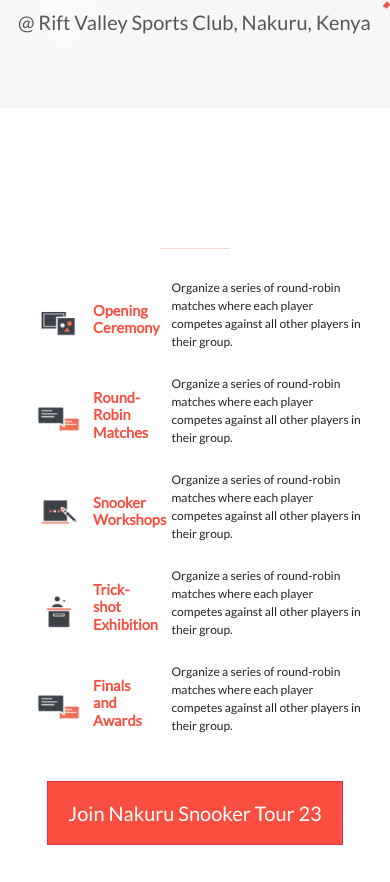
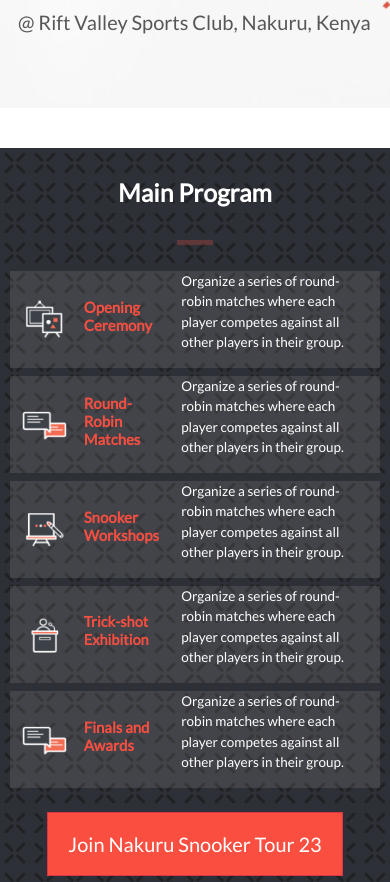
Before and after one commit to egichuhis/nakuru-snooker-tour, a website: page index.html in a window 390 px wide. Shown: the part 530-1412 px from the top of the page. Drawn offline with nearby package versions, Linux system fonts and the light colour scheme.

Commit message:
Fix main program section mobile view

```diff
--- a/index.html
+++ b/index.html
@@ -86,90 +86,79 @@
 
         <!-- Main Program Section -->
 
-        <section class="py-4 py-xl-5">
-            <div class="container" style="padding-top: 30px;padding-bottom: 30px;">
-                <div>
-                    <h2 class="fw-bold text-center text-white mb-3"
-                        style="border-bottom-width: 9px;border-bottom-color: #fa4f40;">Main Program</h2>
-                    <hr
-                        style="color: #fa4f40;width: 70px;margin-right: auto;margin-left: auto;padding: 0px;line-height: 24px;border-bottom-style: solid;" />
+        <section class="py-xl-5 program-section">
+            <div class="container main-program">
+                <div class="d-flex flex-column justify-content-center align-items-center">
+                    <h2 class="fw-bold text-center text-white mb-3">Main Program</h2>
+                    <hr />
                 </div>
-                <div class="d-print-inline-flex d-md-inline-flex d-lg-inline-flex d-xl-inline-flex d-xxl-inline-flex m-md-auto m-lg-auto m-xl-auto m-xxl-auto"
-                    style="padding: 0px;padding-right: 10px;padding-left: 10px;margin-top: 30px;margin-right: 0px;">
-                    <div class="row flex-md-column flex-lg-column flex-xl-column flex-xxl-column"
-                        style="background: var(--bs-gray-800);margin-bottom: 8px;margin-left: 2px;margin-right: 2px;">
-                        <div class="col-2 col-md-auto col-lg-auto col-xl-auto col-xxl-auto align-self-center"><img
-                                src="./imgs/icon_1.png" style="width: 45px;" /></div>
+                <div
+                    class="d-print-inline-flex d-md-inline-flex d-lg-inline-flex d-xl-inline-flex d-xxl-inline-flex m-md-auto m-lg-auto m-xl-auto m-xxl-auto program-items-cont">
+                    <div class="row flex-md-column flex-lg-column flex-xl-column flex-xxl-column program-item">
+                        <div class="col-2 col-md-auto col-lg-auto col-xl-auto col-xxl-auto align-self-center">
+                            <img src="./imgs/icon_1.png" />
+                        </div>
                         <div class="col-3 col-md-auto col-lg-auto col-xl-auto col-xxl-auto align-self-center">
-                            <h1 style="color: #fa4f40;font-size: 14.6px;font-weight: bold;">Opening Ceremony</h1>
+                            <h4>Opening Ceremony</h4>
                         </div>
-                        <div class="col-7 col-md-auto col-lg-auto col-xl-auto col-xxl-auto align-self-center"
-                            style="padding-right: 0px;padding-left: 0px;">
-                            <p style="font-size: 12px;color: var(--bs-body-bg);padding-right: 0px;padding-left: 5px;">
+                        <div class="col-7 col-md-auto col-lg-auto col-xl-auto col-xxl-auto align-self-center">
+                            <p>
                                 Organize a
                                 series of round-robin matches where each player competes against all other players in
                                 their
                                 group.</p>
                         </div>
                     </div>
-                    <div class="row flex-md-column flex-lg-column flex-xl-column flex-xxl-column"
-                        style="background: var(--bs-gray-800);margin-bottom: 8px;margin-left: 2px;margin-right: 2px;">
+                    <div class="row flex-md-column flex-lg-column flex-xl-column flex-xxl-column program-item">
                         <div class="col-2 col-md-auto col-lg-auto col-xl-auto col-xxl-auto align-self-center"><img
-                                src="./imgs/icon_2.png" style="width: 45px;" /></div>
+                                src="./imgs/icon_2.png" /></div>
                         <div class="col-3 col-md-auto col-lg-auto col-xl-auto col-xxl-auto align-self-center">
-                            <h1 style="color: #fa4f40;font-size: 14.6px;font-weight: bold;">Round-Robin Matches</h1>
+                            <h4>Round-Robin Matches</h4>
                         </div>
-                        <div class="col-7 col-md-auto col-lg-auto col-xl-auto col-xxl-auto align-self-center"
-                            style="padding-right: 0px;padding-left: 0px;">
-                            <p style="font-size: 12px;color: var(--bs-body-bg);padding-right: 0px;padding-left: 5px;">
+                        <div class="col-7 col-md-auto col-lg-auto col-xl-auto col-xxl-auto align-self-center">
+                            <p>
                                 Organize a
                                 series of round-robin matches where each player competes against all other players in
                                 their
                                 group.</p>
                         </div>
                     </div>
-                    <div class="row flex-md-column flex-lg-column flex-xl-column flex-xxl-column"
-                        style="background: var(--bs-gray-800);margin-bottom: 8px;margin-left: 2px;margin-right: 2px;">
+                    <div class="row flex-md-column flex-lg-column flex-xl-column flex-xxl-column program-item">
                         <div class="col-2 col-md-auto col-lg-auto col-xl-auto col-xxl-auto align-self-center"><img
-                                src="./imgs/icon_3.png" style="width: 45px;" /></div>
+                                src="./imgs/icon_3.png" /></div>
                         <div class="col-3 col-md-auto col-lg-auto col-xl-auto col-xxl-auto align-self-center">
-                            <h1 style="color: #fa4f40;font-size: 14.6px;font-weight: bold;">Snooker Workshops</h1>
+                            <h4>Snooker Workshops</h4>
                         </div>
-                        <div class="col-7 col-md-auto col-lg-auto col-xl-auto col-xxl-auto align-self-center"
-                            style="padding-right: 0px;padding-left: 0px;">
-                            <p style="font-size: 12px;color: var(--bs-body-bg);padding-right: 0px;padding-left: 5px;">
+                        <div class="col-7 col-md-auto col-lg-auto col-xl-auto col-xxl-auto align-self-center">
+                            <p>
                                 Organize a
                                 series of round-robin matches where each player competes against all other players in
                                 their
                                 group.</p>
                         </div>
                     </div>
-                    <div class="row flex-md-column flex-lg-column flex-xl-column flex-xxl-column"
-                        style="background: var(--bs-gray-800);margin-bottom: 8px;margin-left: 2px;margin-right: 2px;">
+                    <div class="row flex-md-column flex-lg-column flex-xl-column flex-xxl-column program-item">
                         <div class="col-2 col-md-auto col-lg-auto col-xl-auto col-xxl-auto align-self-center"><img
-                                src="./imgs/icon_4.png" style="width: 45px;" /></div>
+                                src="./imgs/icon_4.png" /></div>
                         <div class="col-3 col-md-auto col-lg-auto col-xl-auto col-xxl-auto align-self-center">
                             <h1 style="color: #fa4f40;font-size: 14.6px;font-weight: bold;">Trick-shot Exhibition</h1>
                         </div>
-                        <div class="col-7 col-md-auto col-lg-auto col-xl-auto col-xxl-auto align-self-center"
-                            style="padding-right: 0px;padding-left: 0px;">
-                            <p style="font-size: 12px;color: var(--bs-body-bg);padding-right: 0px;padding-left: 5px;">
+                        <div class="col-7 col-md-auto col-lg-auto col-xl-auto col-xxl-auto align-self-center">
+                            <p>
                                 Organize a
                                 series of round-robin matches where each player competes against all other players in
                                 their
                                 group.</p>
                         </div>
                     </div>
-                    <div class="row flex-md-column flex-lg-column flex-xl-column flex-xxl-column"
-                        style="background: var(--bs-gray-800);margin-bottom: 8px;margin-left: 2px;margin-right: 2px;">
+                    <div class="row flex-md-column flex-lg-column flex-xl-column flex-xxl-column program-item">
                         <div class="col-2 col-md-auto col-lg-auto col-xl-auto col-xxl-auto align-self-center"><img
-                                src="./imgs/icon_2.png" style="width: 45px;" /></div>
+                                src="./imgs/icon_2.png" /></div>
                         <div class="col-3 col-md-auto col-lg-auto col-xl-auto col-xxl-auto align-self-center">
-                            <h1 style="color: #fa4f40;font-size: 14.6px;font-weight: bold;">Finals and Awards</h1>
+                            <h4>Finals and Awards</h4>
                         </div>
-                        <div class="col-7 col-md-auto col-lg-auto col-xl-auto col-xxl-auto align-self-center"
-                            style="padding-right: 0px;padding-left: 0px;">
-                            <p style="font-size: 12px;color: var(--bs-body-bg);padding-right: 0px;padding-left: 5px;">
+                        <div class="col-7 col-md-auto col-lg-auto col-xl-auto col-xxl-auto align-self-center">
+                            <p>
                                 Organize a
                                 series of round-robin matches where each player competes against all other players in
                                 their
@@ -177,13 +166,15 @@
                         </div>
                     </div>
                 </div>
-                <div class="text-center" style="margin-top: 30px;"><button
+                <div class="text-center mt-4">
+                    <button
                         class="btn btn-danger btn-lg text-center d-print-none d-md-none d-lg-none d-xl-none d-xxl-none"
                         type="button"
                         style="padding-bottom: 16px;padding-top: 16px;padding-right: 20px;padding-left: 20px;background: #fa4f40;border-radius: 0px;">Join
                         Nakuru Snooker Tour 23</button><a
                         class="d-none d-sm-none d-md-inline d-lg-inline d-xl-inline d-xxl-inline" href="#"
-                        style="color: var(--bs-body-bg);font-size: 18px;">SEE THE WHOLE PROGRAM</a></div>
+                        style="color: var(--bs-body-bg);font-size: 18px;">SEE THE WHOLE PROGRAM</a>
+                </div>
             </div>
         </section>
 
--- a/style.css
+++ b/style.css
@@ -127,6 +127,49 @@
   background: url('./imgs/program-bg.png');
 }
 
+.main-program {
+  padding-top: 30px;
+  padding-bottom: 30px;
+}
+
+.main-program hr {
+  color: #fa4f40;
+  height: 5px;
+  width: 10%;
+}
+
+.program-items-cont {
+  padding-right: 10px;
+  padding-left: 10px;
+  margin-top: 10px;
+  margin-right: 0px;
+}
+
+.program-item {
+  display: flex;
+  justify-content: space-between;
+  background-color: rgba(250, 242, 242, 0.1);
+  margin-bottom: 8px;
+}
+
+.program-item img {
+  width: 45px;
+}
+
+.program-item h4 {
+  color: #fa4f40;
+  font-size: 15px;
+  font-weight: bold;
+}
+
+.program-item p {
+  font-size: 13.5px;
+  color: #ffffff;
+  padding-left: 5px;
+}
+
+
+
 @media screen and (min-width: 768px) {
   .headline-div h2 {
     font-size: 40.6px;
```
